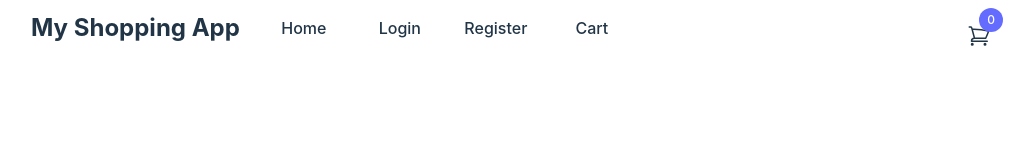
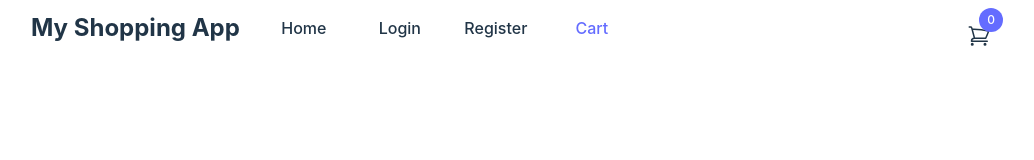
Before and after one commit to manvinderjit/2023-TOP-Project-Shopping-Cart, a React (Vite) app: page /cart in a window 1280 px wide. Shown: the top 160 px of the page, without its empty margins (129-1163 px from the left). Built offline with nearby package versions, Linux system fonts and the light colour scheme.

Commit message:
fix: Highlight current page in nav

```diff
--- a/src/components/nav/NavItemsTop.tsx
+++ b/src/components/nav/NavItemsTop.tsx
@@ -1,31 +1,32 @@
-import { Link } from "react-router-dom";
+import { Link, useLocation } from "react-router-dom";
 import { useAppSelector } from "../../application/reduxHooks";
 import { getCurrentToken, getCurrentUserDetails } from "../../features/auth/authSlice";
 
 
 const NavItemsTop = (): React.JSX.Element => {
   const token = useAppSelector(getCurrentToken);
+  const currentLocation = useLocation();
 
     const content: React.JSX.Element = (
       <ul className="flex flex-row mr-auto">
-        <li className="flex flex-col justify-center text-center w-24 text-l">
+        <li className={`flex flex-col justify-center text-center w-24 text-l ${currentLocation.pathname === '/' ? 'text-[#646cff]' : ''}`}>
           <Link to="/">Home</Link>
         </li>
         {token && token !== null ? (
-          <li className="flex flex-col justify-center text-center w-24 text-l">
+          <li className={`flex flex-col justify-center text-center w-24 text-l ${currentLocation.pathname === '/dashboard' ? 'text-[#646cff]' : ''}`}>
             <Link to="/dashboard">Dashboard</Link>
           </li>
         ) : (
           <>
-            <li className="flex flex-col justify-center text-center w-24 text-l">
+            <li className={`flex flex-col justify-center text-center w-24 text-l ${currentLocation.pathname === '/login' ? 'text-[#646cff]' : ''}`}>
               <Link to="/login">Login</Link>
             </li>
-            <li className="flex flex-col justify-center text-center w-24 text-l">
+            <li className={`flex flex-col justify-center text-center w-24 text-l ${currentLocation.pathname === '/register' ? 'text-[#646cff]' : ''}`}>
               <Link to="/register">Register</Link>
             </li>
           </>
         )}
-        <li className="flex flex-col justify-center text-center w-24 text-l">
+        <li className={`flex flex-col justify-center text-center w-24 text-l ${currentLocation.pathname === '/cart' ? 'text-[#646cff]' : ''}`}>
           <Link to="/cart">Cart</Link>
         </li>
       </ul>
```
